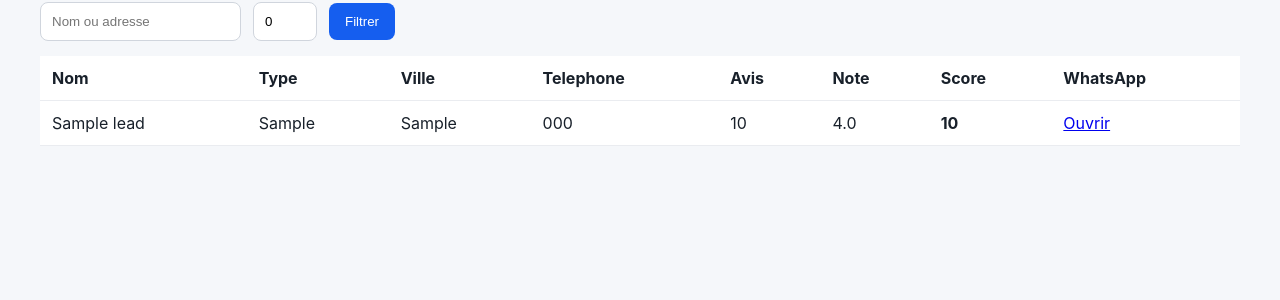
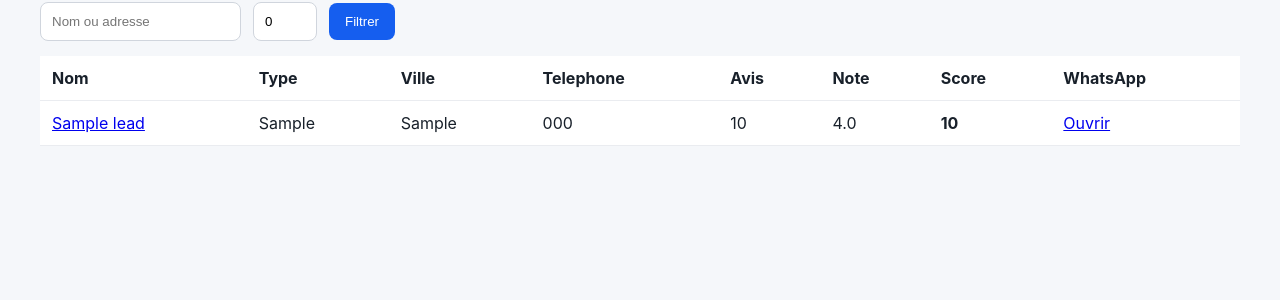
Before and after one commit to mopsoner/Profilefinder, a FastAPI app: page /leads in a window 1280 px wide. Shown: the part 172-472 px from the top of the page. Run offline with FastAPI, Linux system fonts and the light colour scheme; tables that the repository leaves empty hold one stand-in row (values such as "Sample post").

Commit message:
Link prospects to internal detail pages

```diff
--- a/app/templates/leads.html
+++ b/app/templates/leads.html
@@ -1 +1 @@
-{% extends 'base.html' %}{% block content %}<div class="head"><h1>Prospects</h1><a class="button" href="/export.csv">Exporter CSV</a></div><form class="filters"><input name="q" value="{{q}}" placeholder="Nom ou adresse"><input name="min_score" type="number" min="0" max="5" value="{{min_score}}"><button>Filtrer</button></form><table><tr><th>Nom</th><th>Type</th><th>Ville</th><th>Telephone</th><th>Avis</th><th>Note</th><th>Score</th><th>WhatsApp</th></tr>{% for x in rows %}<tr><td>{{x.name}}</td><td>{{x.business_type}}</td><td>{{x.city}}</td><td>{{x.phone}}</td><td>{{x.reviews_count}}</td><td>{{x.rating or '-'}}</td><td><b>{{x.score}}</b></td><td><a target="_blank" href="{{x.whatsapp_url}}">Ouvrir</a></td></tr>{% endfor %}</table>{% endblock %}
+{% extends 'base.html' %}{% block content %}<div class="head"><h1>Prospects</h1><a class="button" href="/export.csv">Exporter CSV</a></div><form class="filters"><input name="q" value="{{q}}" placeholder="Nom ou adresse"><input name="min_score" type="number" min="0" max="5" value="{{min_score}}"><button>Filtrer</button></form><table><tr><th>Nom</th><th>Type</th><th>Ville</th><th>Telephone</th><th>Avis</th><th>Note</th><th>Score</th><th>WhatsApp</th></tr>{% for x in rows %}<tr><td><a class="lead-link" href="/leads/{{x.id}}">{{x.name}}</a></td><td>{{x.business_type}}</td><td>{{x.city}}</td><td>{{x.phone}}</td><td>{{x.reviews_count}}</td><td>{{x.rating or '-'}}</td><td><b>{{x.score}}</b></td><td><a target="_blank" href="{{x.whatsapp_url}}">Ouvrir</a></td></tr>{% endfor %}</table>{% endblock %}
```
